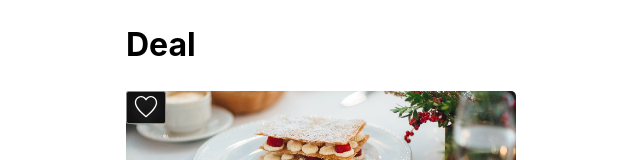
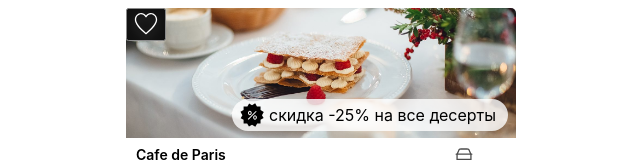
Before and after one commit to shchukin/near-app, a React (Vite) app: page /near-app/dist/promo in a window 1280 px wide. Shown: the top 160 px of the page, without its empty margins (319-959 px from the left). Built offline with nearby package versions, Linux system fonts and the light colour scheme.

Commit message:
deal key

```diff
--- a/src/pages/promo/promo.jsx
+++ b/src/pages/promo/promo.jsx
@@ -7,13 +7,10 @@ function Promo() {
     return(
         <div style={{maxWidth: "390px", margin: "0 auto"}}>
 
-            <h1>Deal</h1>
-
-
             {
-                deals.map((deal, index) => {
+                deals.map((deal) => {
                     return (
-                        <Deal data={deal}/>
+                        <Deal data={deal} key={deal.id}/>
                     )
                 })
             }
```
